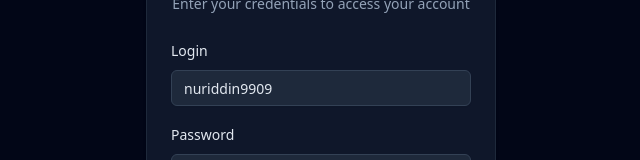
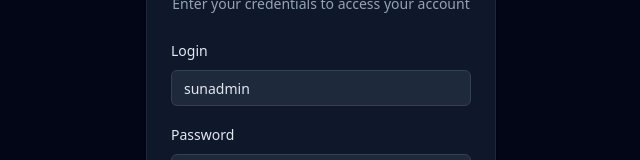
Before and after one commit to MaxmudAxmedov/sun-energy, a React (Vite) app: page /login in a window 1280 px wide. Shown: the part 302-462 px from the top of the page, without its empty margins (319-959 px from the left). Built offline with nearby package versions, Linux system fonts and the light colour scheme.

Commit message:
intial input

```diff
--- a/src/auth/login.jsx
+++ b/src/auth/login.jsx
@@ -29,7 +29,7 @@ export default function LoginPage() {
   const form = useForm({
     resolver: zodResolver(formSchema),
     defaultValues: {
-      login: "nuriddin9909",
+      login: "sunadmin",
       password: "",
     },
   });
--- a/src/config/apiClient.jsx
+++ b/src/config/apiClient.jsx
@@ -23,6 +23,7 @@ const refreshAccessToken = async () => {
   const refresh_token = getState("refreshToken");
   console.log(refresh_token);
   const response = await apiClient.post("/refresh-token", { refresh_token });
+  console.log(response);
   const { access_token } = response.data.Data;
   saveState("authToken", access_token);
   return access_token;
--- a/src/hook/useApi.jsx
+++ b/src/hook/useApi.jsx
@@ -24,9 +24,7 @@ const fetchData = async ({
       config.headers = {
         "Content-Type": "application/json",
         ...(localStorage.getItem("authToken") && {
-                    Authorization: `Bearer ${localStorage.getItem(
-                        "authToken"
-                    )}`,
+          Authorization: `${localStorage.getItem("authToken")}`,
         }),
       };
     }
```
Lines whose indentation alone changed are shown as unchanged.
